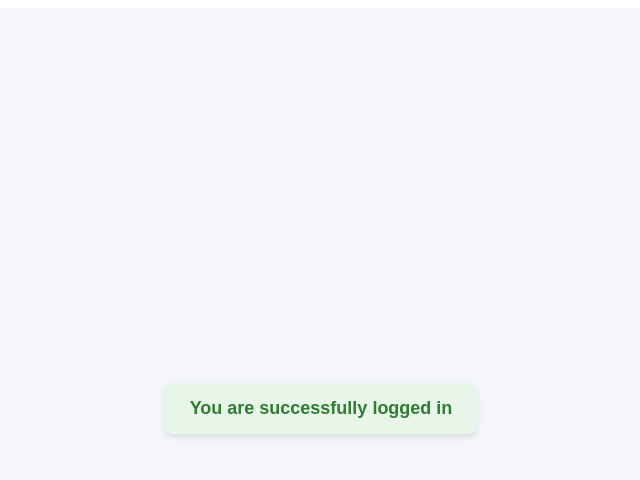
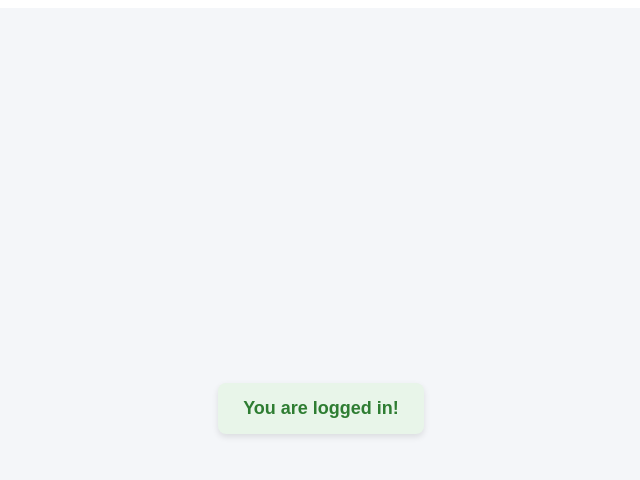
Before and after one commit to acciojob/lift-state-up-5-Ritesh-Harge1, a React app: page / in a window 1280 px wide. Both pictures are taken after typing "Sample", "Sample123" into the empty fields and a click on the button "Login". Shown: the top 480 px of the page, without its empty margins (319-959 px from the left). Built offline with nearby package versions, Linux system fonts and the light colour scheme.

Commit message:
Update App.js

```diff
--- a/src/App.js
+++ b/src/App.js
@@ -8,7 +8,7 @@ function App() {
   return (
     <div id="main">
       {isLoggedIn ? (
-        <p>You are successfully logged in</p>
+        <p>You are logged in!</p>
       ) : (
         <Login setIsLoggedIn={setIsLoggedIn} />
       )}
```
